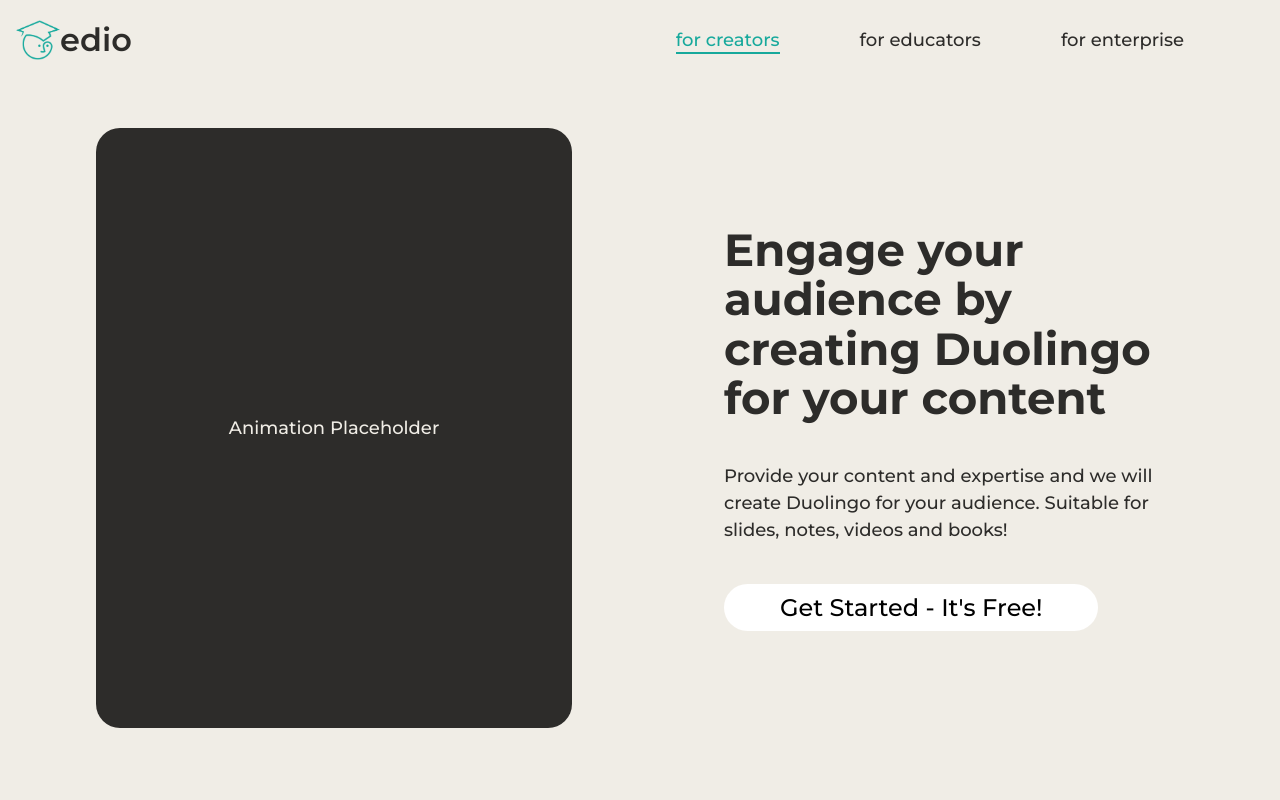
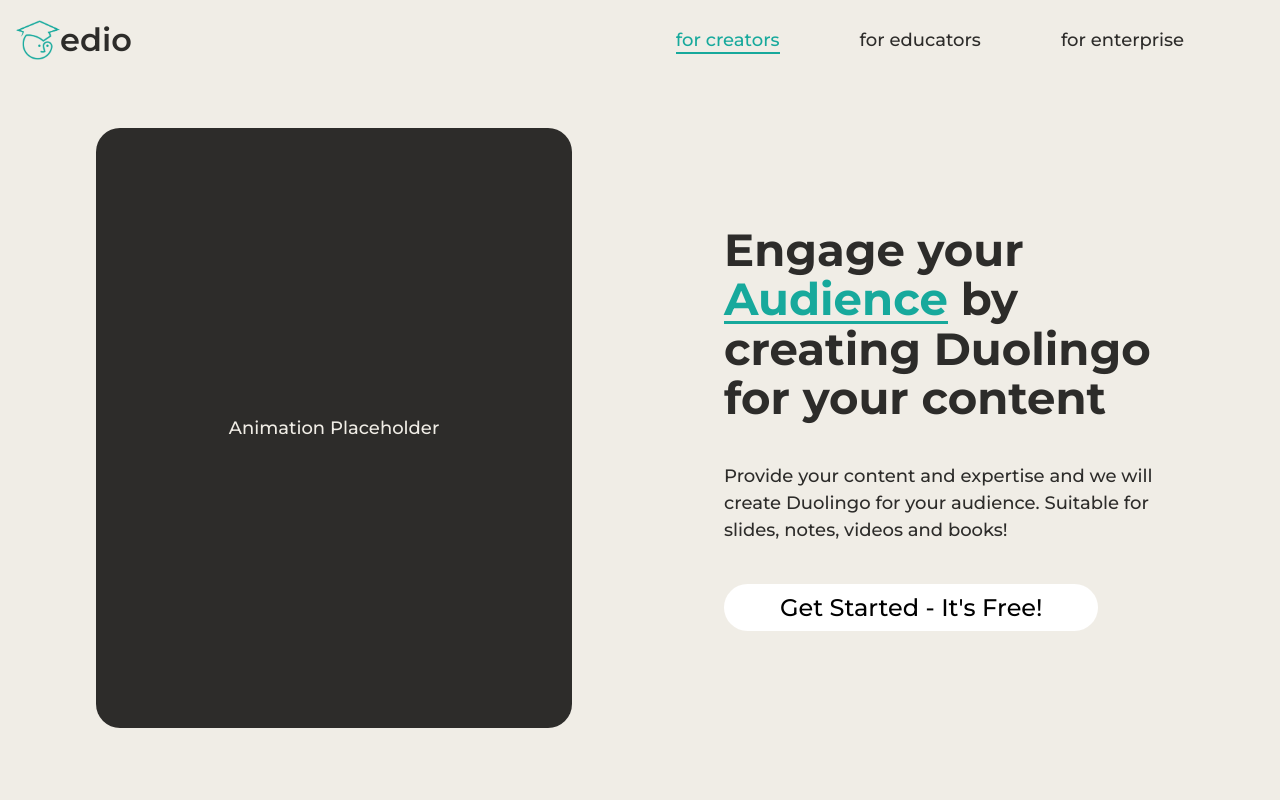
Before and after one commit to edio-tech/edio-landing-page, a React (Vite) app: page /for-creators in a window 1280 px wide. Shown: the top 800 px of the page. Built offline with nearby package versions, Linux system fonts and the light colour scheme.

Commit message:
Add in highlight word for h1 title in hero

```diff
--- a/src/components/Hero.jsx
+++ b/src/components/Hero.jsx
@@ -1,14 +1,19 @@
+import { useState } from 'react';
+
 import './Hero.css';
 
-const Hero = ({ title, description, animation, call_to_action }) =>
+const Hero = ({ title, highlight, description, animation, call_to_action }) =>
 {
+    const [titlePart1, setTitlePart1] = useState(title.split(highlight)[0]);
+    const [titlePart2, setTitlePart2] = useState(title.split(highlight)[1]);
+
     return (
         <div className="hero-container">
             <div className="animation-container">
                 <div>Animation Placeholder</div>
             </div>
             <div className="text-container">
-                <h1 className="hero-title">{title}</h1>
+                <h1 className="hero-title">{titlePart1}<span className="highlight-word">{highlight}</span>{titlePart2}</h1>
                 <p className="hero-description">{description}</p>
                 <button className="hero-button alt-button">{call_to_action}</button>
             </div>
--- a/src/index.css
+++ b/src/index.css
@@ -162,7 +162,7 @@ button:hover {
   position: relative;
   display: inline-block;
 }
-/* .highlight-word::before {
+.highlight-word::before {
   content: '';
   position: absolute;
   width: 100%;
@@ -170,7 +170,7 @@ button:hover {
   bottom: 0;
   left: 0;
   background-color: var(--clr-brand);
-} */
+}
 
 .content-container-title {
   text-align: center;
--- a/src/pages/ForCreators.jsx
+++ b/src/pages/ForCreators.jsx
@@ -8,7 +8,8 @@ const ForCreators = () =>
     return (
         <div>
             <Hero
-                title="Engage your audience by creating Duolingo for your content"
+                title="Engage your Audience by creating Duolingo for your content"
+                highlight="Audience"
                 description="Provide your content and expertise and we will create Duolingo for your audience. Suitable for slides, notes, videos and books!"
                 animation=''
                 call_to_action="Get Started - It's Free!"
```
Also changed, not shown: src/components/Hero.css (line endings or trailing spaces).
